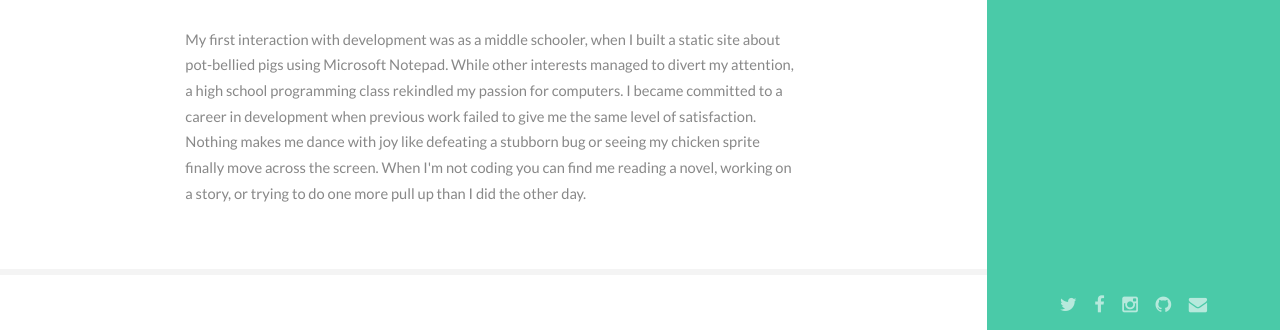
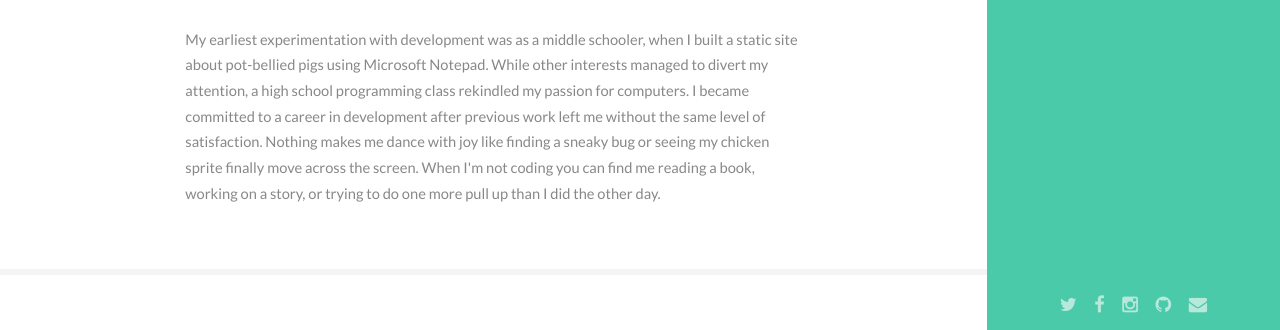
Before and after one commit to hagdere1/hagdere1.github.io, a plain HTML site: page index.html in a window 1280 px wide. Shown: the part 459-789 px from the top of the page. Drawn offline with Linux system fonts and the light colour scheme.

Commit message:
Edit bio.

```diff
--- a/index.html
+++ b/index.html
@@ -54,7 +54,7 @@
 										<p>I'm a web developer specializing in Ruby,<br />
 										Ruby on Rails, Javascript, and React.js.</p>
 									</header>
-									<p>My first interaction with development was as a middle schooler, when I built a static site about pot-bellied pigs using Microsoft Notepad. While other interests managed to divert my attention, a high school programming class rekindled my passion for computers. I became committed to a career in development when previous work failed to give me the same level of satisfaction. Nothing makes me dance with joy like defeating a stubborn bug or seeing my chicken sprite finally move across the screen. When I'm not coding you can find me reading a novel, working on a story, or trying to do one more pull up than I did the other day.</p>
+									<p>My earliest experimentation with development was as a middle schooler, when I built a static site about pot-bellied pigs using Microsoft Notepad. While other interests managed to divert my attention, a high school programming class rekindled my passion for computers. I became committed to a career in development after previous work left me without the same level of satisfaction. Nothing makes me dance with joy like finding a sneaky bug or seeing my chicken sprite finally move across the screen. When I'm not coding you can find me reading a book, working on a story, or trying to do one more pull up than I did the other day.</p>
 								</div>
 							</section>
 
```
